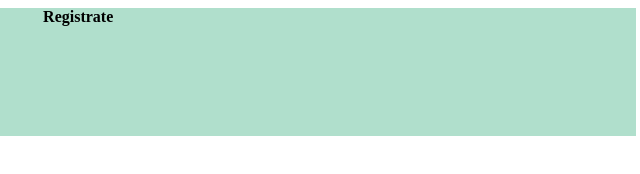
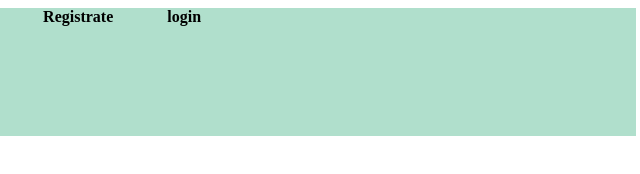
Before and after one commit to AlbertoP18/ProyectoFinal, a plain HTML site: page index.html in a window 1280 px wide. Shown: the full height of the page, 636-1276 px from the left. Drawn offline with Linux system fonts and the light colour scheme.

Commit message:
actualizacion

```diff
--- a/index.html
+++ b/index.html
@@ -21,6 +21,7 @@
                 <a href=""> Encuentranos </a>
                 <a href="">nuestro portafolios</a>
                 <a href="">Registrate</a>
+                <a href="">login</a>
             </div>
 
 
```
